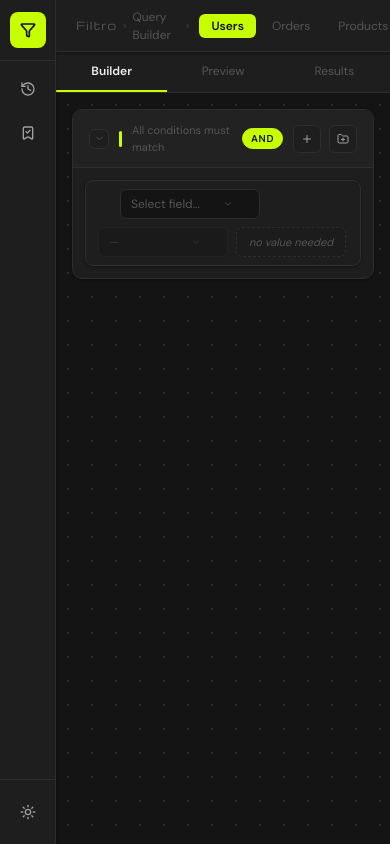
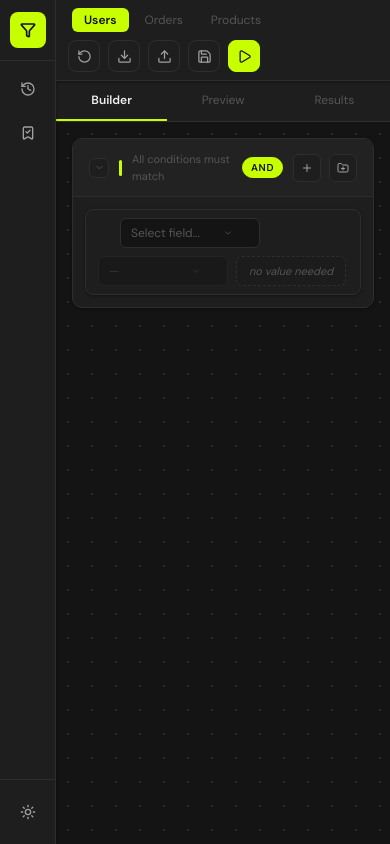
Before and after one commit to JasmineODaniel/Filtro, a Next.js app: page / in a window 390 px wide. Built offline with nearby package versions, Linux system fonts and the light colour scheme.

Commit message:
feat: responsive toolbar — wraps and hides breadcrumb on mobile

```diff
--- a/src/components/builder/Toolbar.tsx
+++ b/src/components/builder/Toolbar.tsx
@@ -1,6 +1,7 @@
 'use client'
 
 import { useRef, useCallback, useState } from 'react'
+import { useIsMobile } from '@/hooks/useIsMobile'
 import { useQueryStore } from '@/store'
 import { ALL_SCHEMAS } from '@/types/schema'
 import { validateImportedTree, MAX_IMPORT_FILE_SIZE } from '@/utils/sanitize'
@@ -14,6 +15,7 @@ export default function Toolbar() {
   const [showSaveModal, setShowSaveModal] = useState(false)
   const [presetName, setPresetName] = useState('')
   const [savedToast, setSavedToast] = useState(false)
+  const isMobile = useIsMobile()
 
   const handleImportClick = useCallback(() => {
     fileInputRef.current?.click()
@@ -82,13 +84,15 @@ export default function Toolbar() {
       <header
         role="banner"
         style={{
-          height: '52px',
+          minHeight: '52px',
           borderBottom: '1px solid var(--border)',
           backgroundColor: 'var(--surface)',
           display: 'flex',
           alignItems: 'center',
           justifyContent: 'space-between',
-          padding: '0 var(--space-5)',
+          flexWrap: isMobile ? 'wrap' : 'nowrap',
+          padding: isMobile ? 'var(--space-2) var(--space-3)' : '0 var(--space-5)',
+          gap: isMobile ? 'var(--space-2)' : '0',
           flexShrink: 0,
           boxShadow: 'var(--shadow)',
           position: 'relative',
@@ -96,10 +100,14 @@ export default function Toolbar() {
         }}
       >
         <nav aria-label="Breadcrumb" style={{ display: 'flex', alignItems: 'center', gap: 'var(--space-1)' }}>
-          <span style={{ fontSize: '11px', color: 'var(--text-muted)', fontFamily: 'var(--font-display)', letterSpacing: '0.08em' }}>Filtro</span>
-          <Icon name="chevronRight" size={12} color="var(--text-muted)" aria-hidden="true" />
-          <span style={{ fontSize: '12px', color: 'var(--text-muted)' }}>Query Builder</span>
-          <Icon name="chevronRight" size={12} color="var(--text-muted)" aria-hidden="true" />
+          {!isMobile && (
+            <>
+              <span style={{ fontSize: '11px', color: 'var(--text-muted)', fontFamily: 'var(--font-display)', letterSpacing: '0.08em' }}>Filtro</span>
+              <Icon name="chevronRight" size={12} color="var(--text-muted)" aria-hidden="true" />
+              <span style={{ fontSize: '12px', color: 'var(--text-muted)' }}>Query Builder</span>
+              <Icon name="chevronRight" size={12} color="var(--text-muted)" aria-hidden="true" />
+            </>
+          )}
           <div
             role="tablist"
             aria-label="Schema selector"
```
